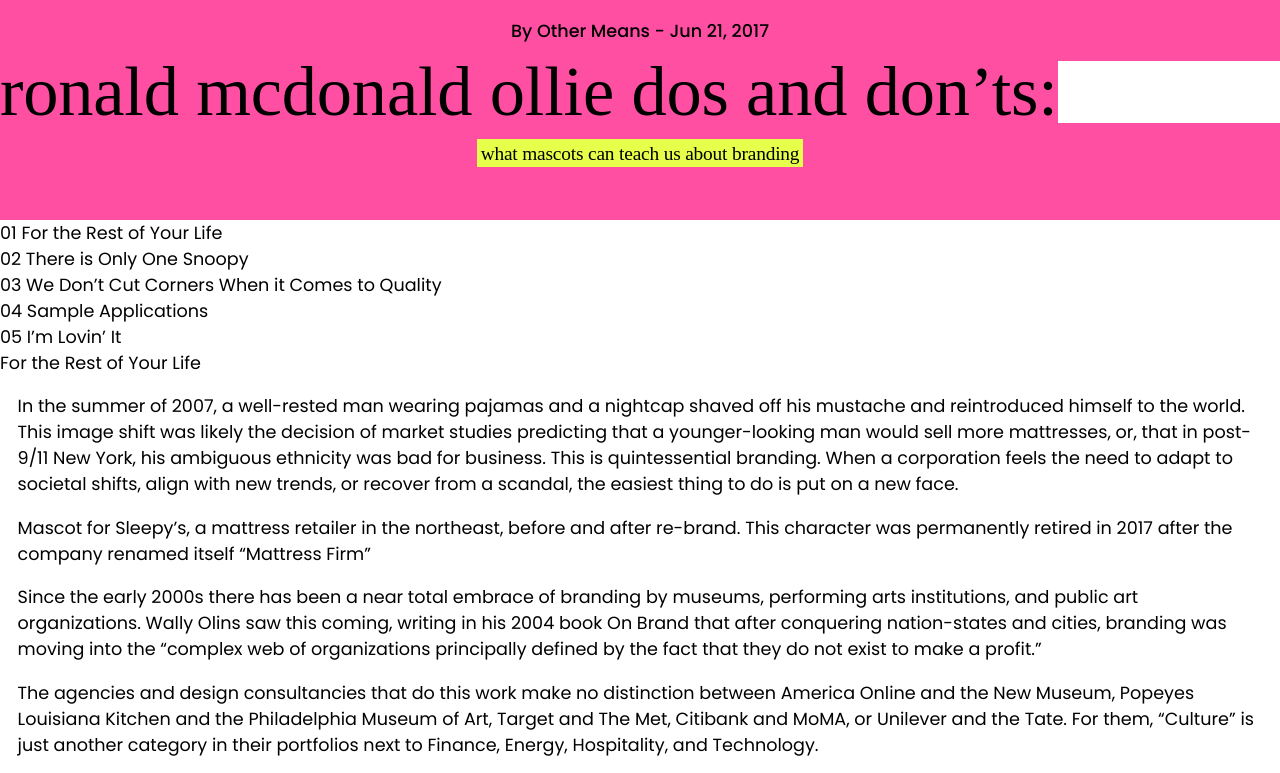
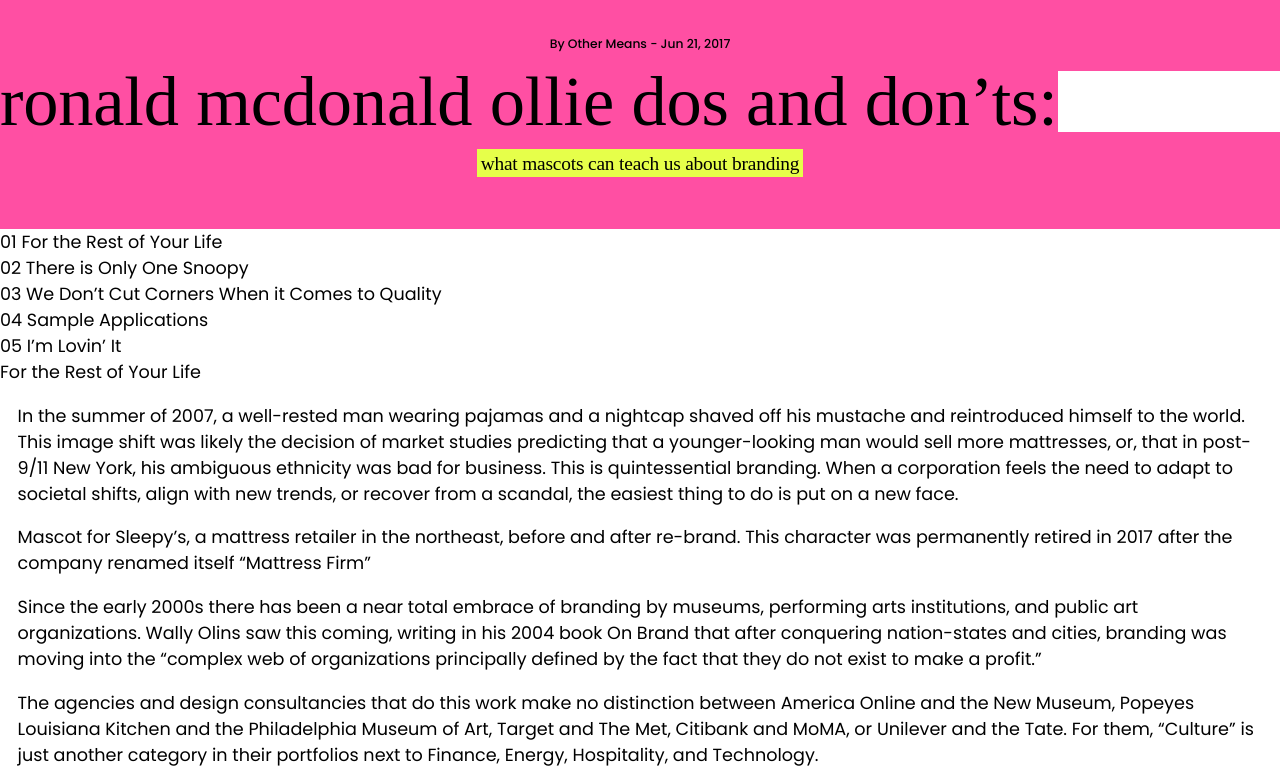
Before and after one commit to natayyon/binding, a plain HTML site: page direction-1/index.html in a window 1280 px wide. Shown: the top 773 px of the page. Drawn offline with Linux system fonts and the light colour scheme; a web font is replaced by a local one.

```diff
--- a/direction-1/style.css
+++ b/direction-1/style.css
@@ -65,7 +65,8 @@ h2{
 h4{
 	font-family: poppins;
 	font-weight: 450;
-	padding-block-start: var(--space-sm);
+	font-size:.7rem;
+	padding-block-start: var(--space-md);
 	padding-block-end: var(--space-sm);
 	text-align: center;
 }
```
